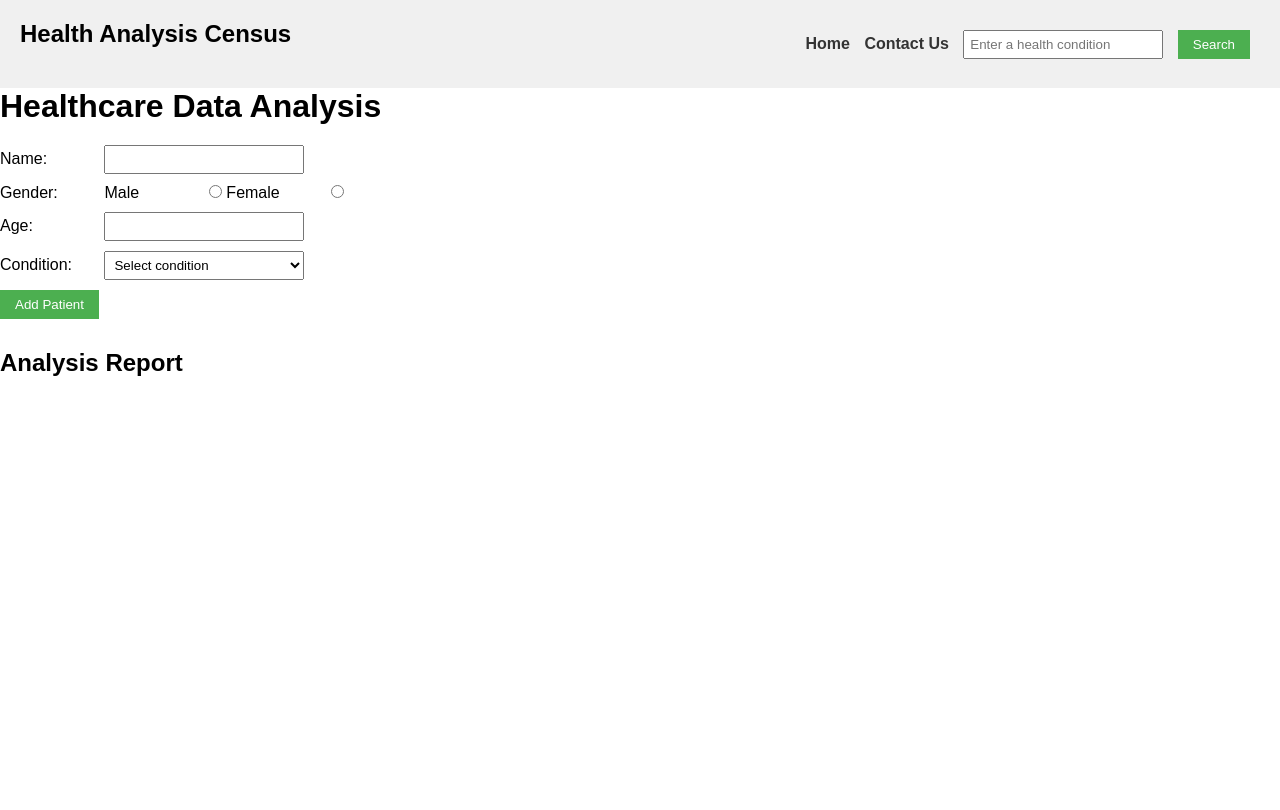
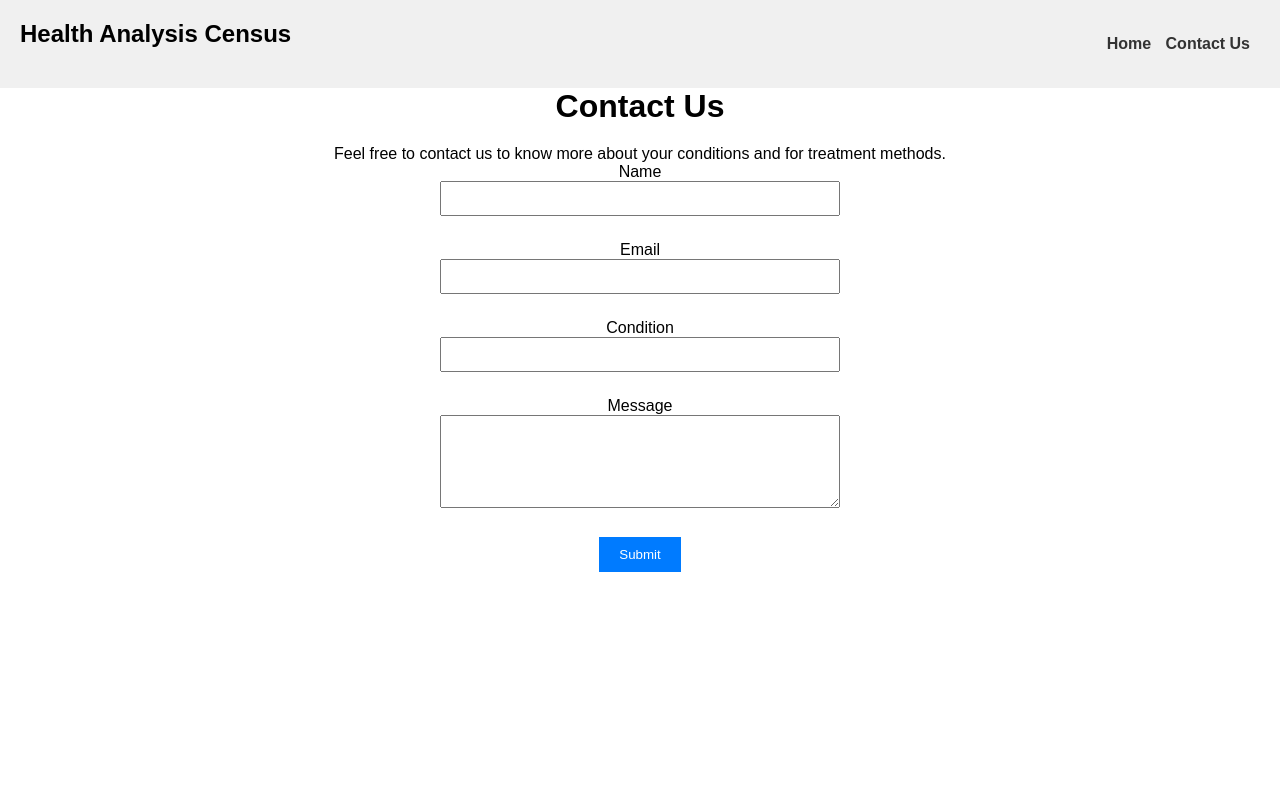
Before and after one commit to zbKhalilpour/jsCourseraTestProject, a plain HTML site: page health_contact.html in a window 1280 px wide. Drawn offline with Linux system fonts and the light colour scheme.

Commit message:
add content html

```diff
--- a/health_contact.html
+++ b/health_contact.html
@@ -2,55 +2,70 @@
 <html lang="en">
 <head>
   <meta charset="UTF-8">
-        <title>Health Analysis Data</title>
+  <title>Contact Us</title>
   <link rel="stylesheet" href="./health_analysis.css">
+  <style>
+    body{
+        text-align: center;
+    }
+    /* Some basic styling for demonstration purposes */
+    #contactForm {
+      max-width: 400px;
+      margin: 0 auto;
+    }
+    #contactForm input,
+    #contactForm textarea {
+      width: 100%;
+      margin-bottom: 15px;
+      padding: 8px;
+    }
+    #contactForm button {
+      padding: 10px 20px;
+      background-color: #007bff;
+      color: white;
+      border: none;
+      cursor: pointer;
+    }
+    #contactForm button:hover {
+      background-color: #0056b3;
+    }
+  </style>
 </head>
 <body>
   <nav><h1>Health Analysis Census</h1>
     <ul>
       <li><a href="./index.html" id="home">Home </a></li>
       <li><a href="./health_contact.html" id="contact">Contact Us </a></li>
-            <li><input type="text" id="conditionInput" placeholder="Enter a health condition">  </li>
-            <li><button id='btnSearch'>Search</button>
       </li>
 
     </ul>
     </nav>
-        <div class="container">
-            <div class="analysisForm">
-                <h1>Healthcare Data Analysis</h1>
+  <h1>Contact Us</h1>
+  <p>Feel free to contact us to know more about your conditions and for treatment methods.</p>
+
+  <form id="contactForm">
     <div>
-                    <label for="name">Name:</label>
-                    <input type="text" id="name">
+      <label for="name">Name</label>
+      <input type="text" id="name" name="name" required>
     </div>
     <div>
-                    <label>Gender:</label>
-                    <label for="male">Male</label>
-                    <input type="radio" name="gender" id="male" value="Male">
-                    <label for="female">Female</label>
-                    <input type="radio" name="gender" id="female" value="Female">
+      <label for="email">Email</label>
+      <input type="email" id="email" name="email" required>
     </div>
     <div>
-                    <label for="age">Age:</label>
-                    <input type="number" id="age">
+      <label for="condition">Condition</label>
+      <input type="text" id="condition" name="condition" required>
     </div>
     <div>
-                    <label for="condition">Condition:</label>
-                    <select id="condition">
-                        <option value="">Select condition</option>
-                        <option value="Diabetes">Diabetes</option>
-                        <option value="Thyroid">Thyroid</option>
-                        <option value="High Blood Pressure">High Blood Pressure</option>
-                    </select>
+      <label for="message">Message</label>
+      <textarea id="message" name="message" rows="5" required></textarea>
     </div>
-                <button id="addPatient">Add Patient</button>
-                <h2>Analysis Report</h2>
-                <div id="report"></div>
-            </div>
-            <div class="searchCondition">
-                <div id="result"></div>
-            </div>
-        </div>
-        <script src="./health_analysis.js"></script>
+    <button type="submit" onclick="thankyou()">Submit</button>
+  </form>
+  <script>
+    function thankyou(){
+        alert('Thank you for contacting us!')
+    }
+  </script>
 </body>
 </html>
```
Lines whose indentation alone changed are shown as unchanged.
